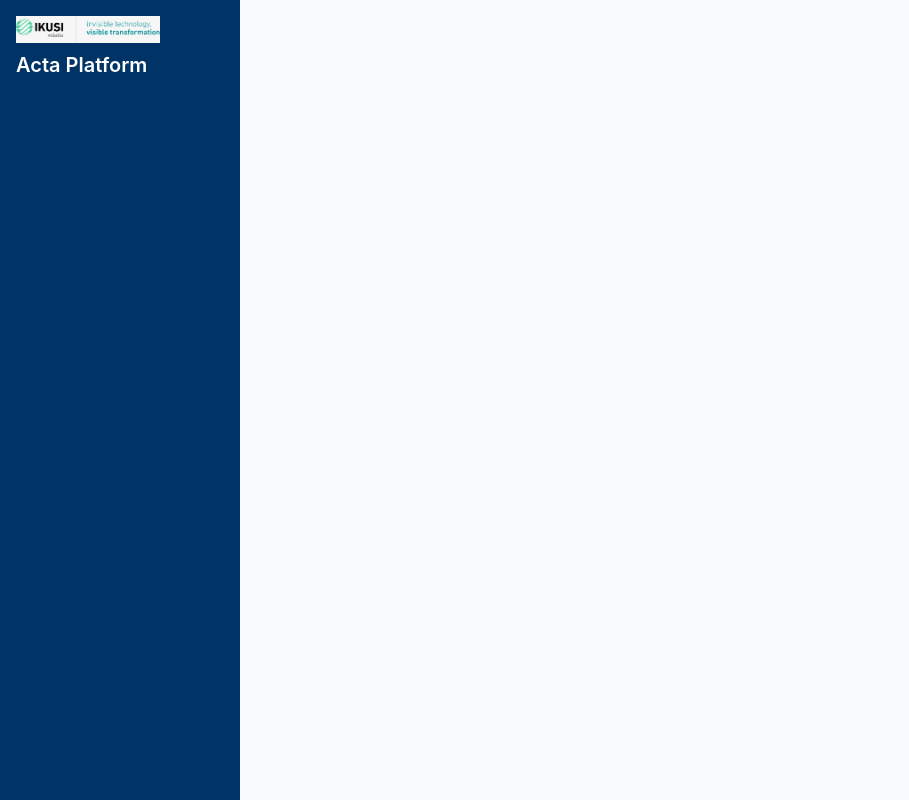
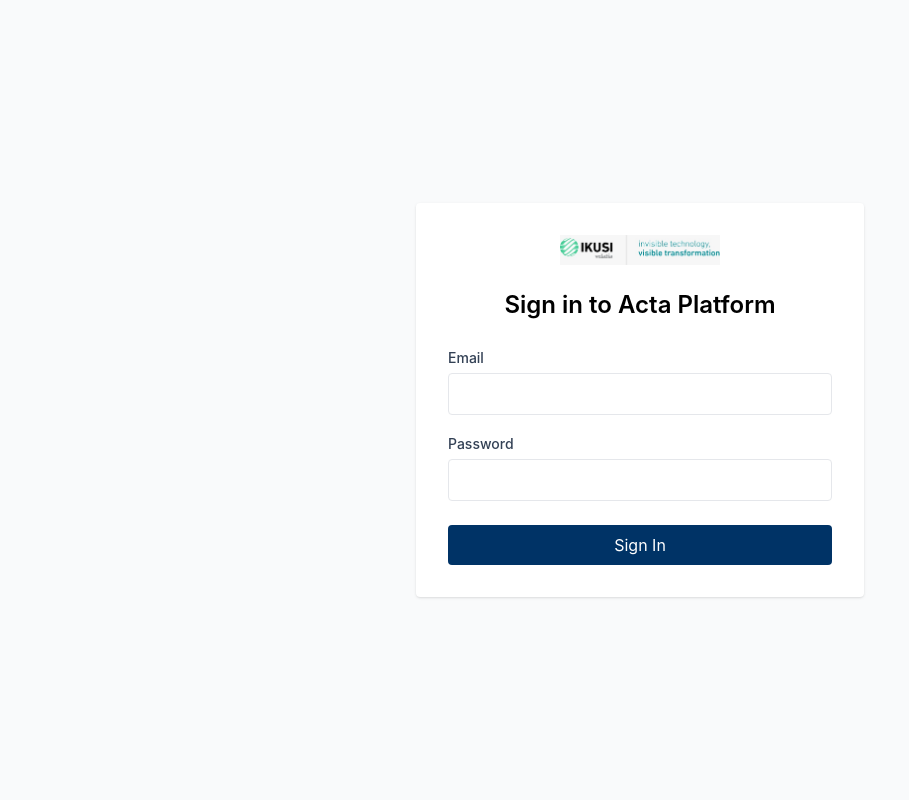
Before and after one commit to valencia94/acta-ui, a React (Vite) app: page /login in a window 1280 px wide. Before the commit this address had no page. Shown: the whole page, without its empty margins (0-909 px from the left). Built offline with nearby package versions, Linux system fonts and the light colour scheme; the HTML template or start-up script is replaced by a standard one.

Commit message:
Update App.tsx

```diff
--- a/src/App.tsx
+++ b/src/App.tsx
@@ -1,21 +1,53 @@
-import { BrowserRouter, Routes, Route } from 'react-router-dom';
-import Dashboard from './pages/Dashboard';
-import './index.css';
+// src/App.tsx
+import {
+  BrowserRouter,
+  Routes,
+  Route,
+  Navigate,
+} from "react-router-dom";
+import { useState } from "react";
+import Dashboard from "./pages/Dashboard";
+import Login from "./pages/Login";
+import "./index.css";
 
 export default function App() {
+  const [authed] = useState<boolean>(
+    !!localStorage.getItem("mock_jwt")
+  );
+
   return (
     <BrowserRouter>
+      <Routes>
+        <Route path="/login" element={<Login />} />
+
+        <Route
+          path="/*"
+          element={
+            authed ? (
               <div className="min-h-screen flex bg-gray-50 font-sans">
-        <aside className="w-60 bg-cvdex text-white p-4 text-lg font-semibold">
-          <img src="/ikusi-logo.png" alt="Ikusi Logo" className="w-36 mb-2" />
-          <span className="text-xl font-semibold">Acta Platform</span>
+                <aside className="w-60 bg-cvdex text-white p-4">
+                  <img
+                    src="/ikusi-logo.png"
+                    alt="Ikusi Logo"
+                    className="w-32 mb-4"
+                  />
+                  <span className="text-lg font-semibold">
+                    Acta Platform
+                  </span>
                 </aside>
-        <main className="flex-1">
+
+                <main className="flex-1 p-6">
                   <Routes>
                     <Route path="/" element={<Dashboard />} />
                   </Routes>
                 </main>
               </div>
+            ) : (
+              <Navigate to="/login" replace />
+            )
+          }
+        />
+      </Routes>
     </BrowserRouter>
   );
 }
```
Lines whose indentation alone changed are shown as unchanged.
